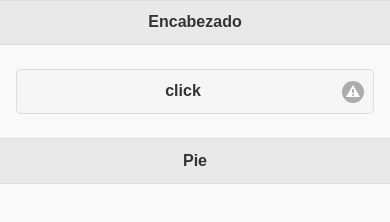
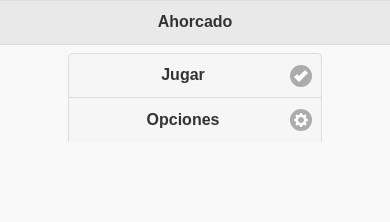
Before and after one commit to yezy/practica01, a plain HTML site: page index.html in a window 390 px wide. Drawn offline with Linux system fonts and the light colour scheme; files whose address does not match are found by name.

Commit message:
dos
se cambio el archivo index

```diff
--- a/index.html
+++ b/index.html
@@ -24,20 +24,49 @@
  <body>
 
  <!-- Principal -->
- <div data-role="page" id="principal" >
+ <div data-role="page" id="principal">
   <div data-role="header">
-    <h1>Encabezado</h1>
+    <h1>Ahorcado</h1>
+  </div>
+
+  <!---<div data-role="main" class="ui-content">--->
+  <div align="center">
+  <div data-role="controlgroup" style="width:65%">
+  <a href="#jugar" class="ui-btn ui-btn-corner-all ui-icon-check ui-btn-icon-right " >Jugar</a>
+  <a href="#opciones" class="ui-btn ui-btn-corner-all ui-icon-gear ui-btn-icon-right ">Opciones</a>
+
+
+
+ <!-- Principal -->
+
+ <!-- Opciones -->
+ <div data-role="page" id="opciones">
+  <div data-role="header">
+    <h1>Opciones</h1>
+    <a href="#principal" class=" ui-btn-left ui-btn-icon-notext" data-icon="home">Inicio</a>
+  </div>
+
+  <div data-role="main" class="ui-content">
+    <a href="#" class="ui-btn ui-btn-corner-all ui-icon-audio ui-btn-icon-right">Sonido</a>
+    <a href="#" class="ui-btn ui-btn-corner-all ui-icon-power ui-btn-icon-right">Vibrar</a>
+  </div>
+
+
+ <!-- Opciones -->
+
+  <!-- Juego -->
+ <div data-role="page" id="jugar">
+  <div data-role="header">
+    <h1>Ahorcado</h1>
   </div>
 
   <div data-role="main" class="ui-content">
     <a href="#" class="ui-btn ui-btn-corner-all ui-icon-alert ui-btn-icon-right">click</a>
   </div>
 
-  <div data-role="footer">
-    <h1>Pie</h1>
-  </div>
- </div>
- <!-- Principal -->
+
+ <!-- Juego -->
+
 
  </body>
 </html>
```
